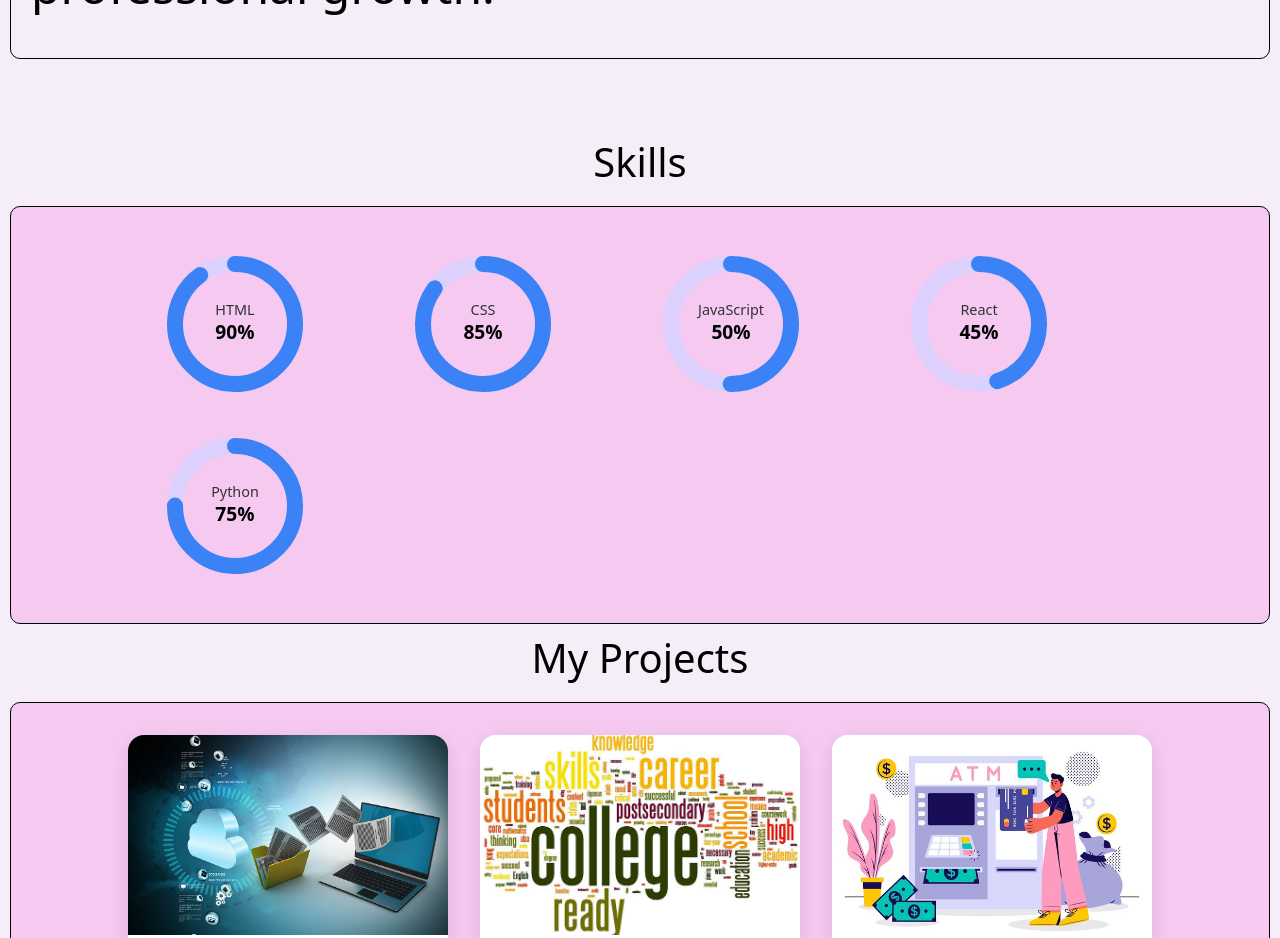
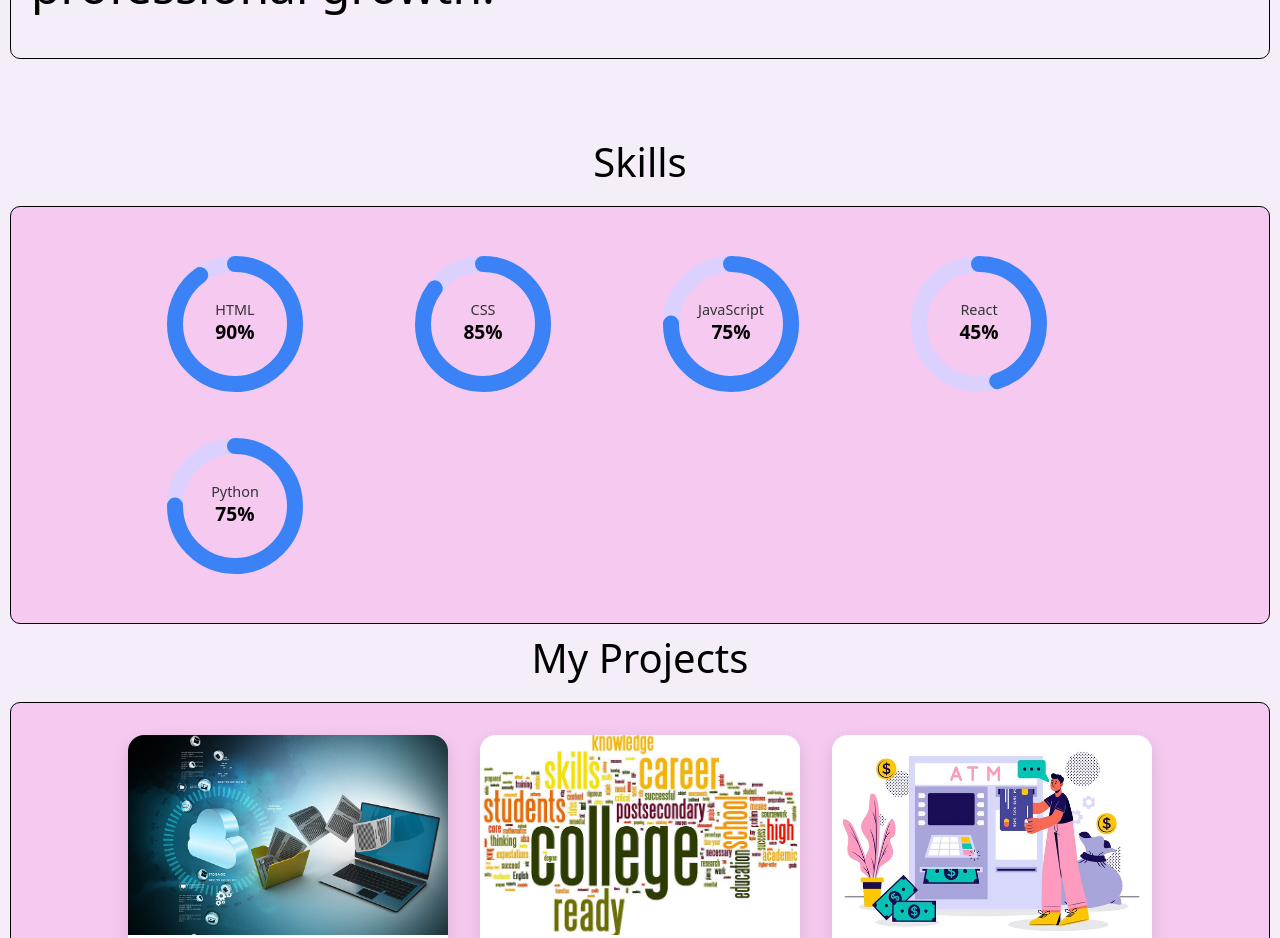
Before and after one commit to LK19125/port, a React (Vite) app: page / in a window 1280 px wide. Shown: the part 800-1738 px from the top of the page. Built offline with nearby package versions, Linux system fonts and the light colour scheme.

Commit message:
Update Skill.jsx

```diff
--- a/src/components/Skill.jsx
+++ b/src/components/Skill.jsx
@@ -3,7 +3,7 @@ import SkillDonut from "./SkillDonut";
 const skills = [
   { skill: "HTML", percent: 90 },
   { skill: "CSS", percent: 85 },
-  { skill: "JavaScript", percent: 50 },
+  { skill: "JavaScript", percent: 75 },
   { skill: "React", percent: 45 },
   { skill: "Python", percent: 75 },
 ];
@@ -11,6 +11,7 @@ const skills = [
 const Skills = () => {
   return (
     <>
+      <div>
         <h1 className="title">Skills</h1>
         <div className="skill-place align">
           <div className="skill">
@@ -19,6 +20,7 @@ const Skills = () => {
             ))}
           </div>
         </div>
+      </div>
     </>
   );
 };
```
Lines whose indentation alone changed are shown as unchanged.
